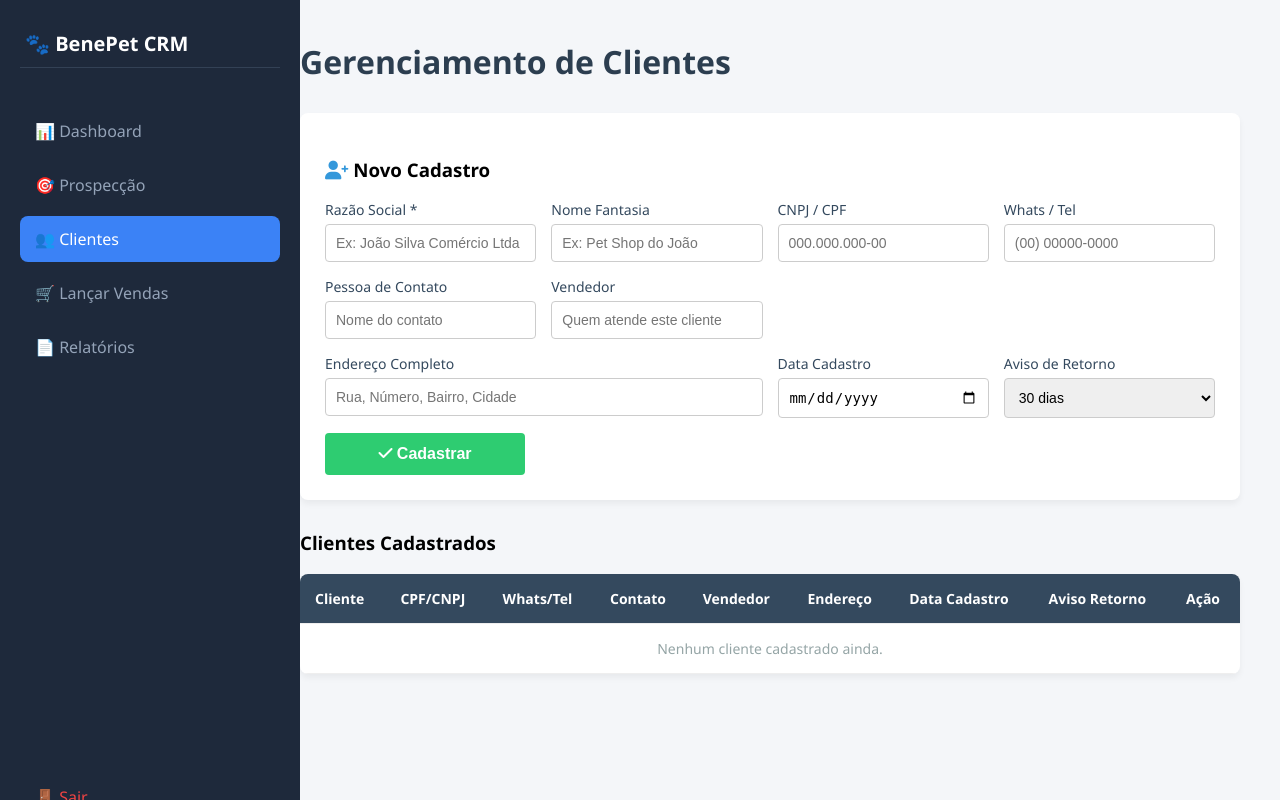
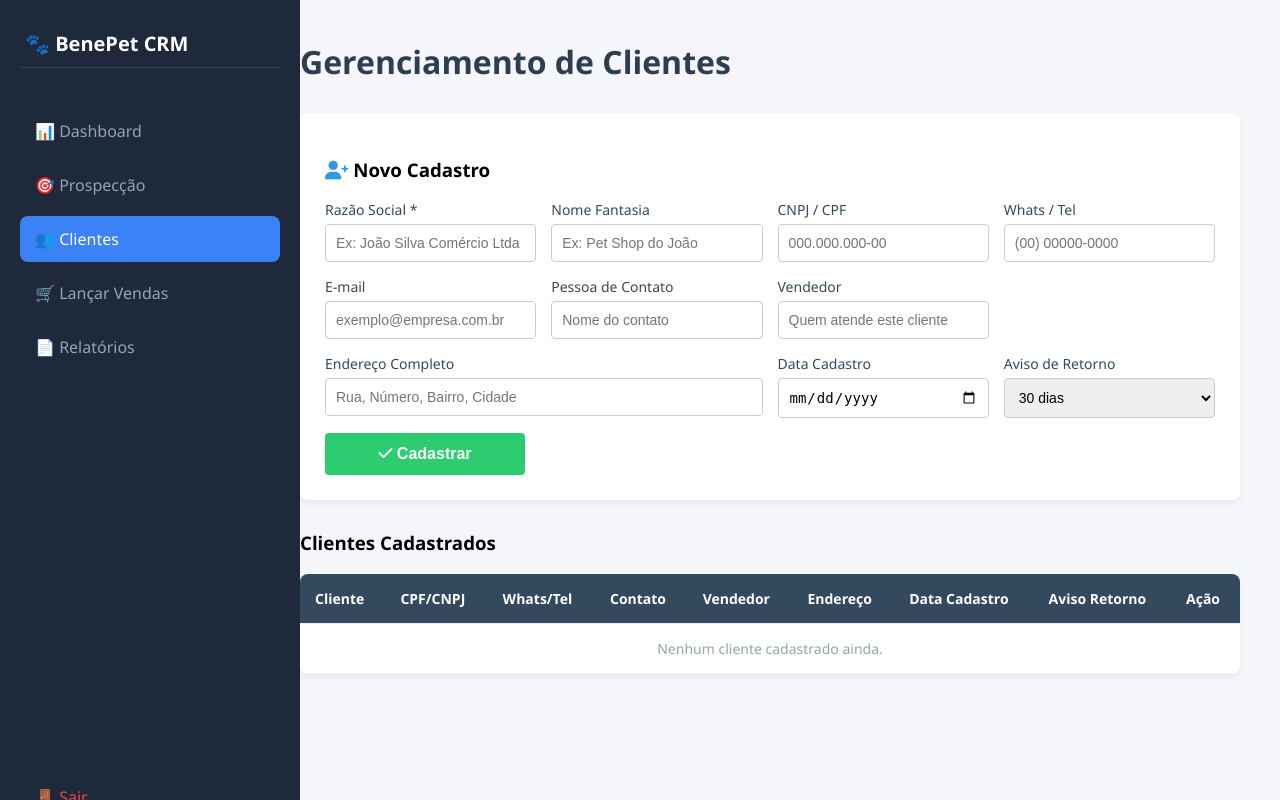
Before and after one commit to Bepenet/Benepet-CRM, a Flask app: template templates/clientes.html in a window 1280 px wide. Run offline with Flask 3, Linux system fonts and the light colour scheme; the template is opened without the code that fills it, so the values that code supplies are empty; data comes from the database, SQL or seed files in the repository.

Commit message:
Adiciona campo de e-mail no cadastro e edicao de clientes

```diff
--- a/app.py
+++ b/app.py
@@ -64,6 +64,8 @@ def montar_link_whatsapp_nf(venda):
     linhas.append(f"CNPJ/CPF: {cliente.cpf_cnpj or 'não informado'}")
     if cliente.endereco:
         linhas.append(f"Endereço: {cliente.endereco}")
+    if cliente.email:
+        linhas.append(f"E-mail: {cliente.email}")
     linhas.append(f"Data: {venda.data_efetiva.strftime('%d/%m/%Y')}")
     linhas.append(f"Prazo de Pagamento: {venda.prazo_pagamento or 'não informado'}")
     linhas.append("")
@@ -127,6 +129,9 @@ def garantir_colunas_novas():
             conn.commit()
         if 'nome_fantasia' not in colunas_cliente:
             conn.execute(text('ALTER TABLE cliente ADD COLUMN nome_fantasia VARCHAR(100)'))
+            conn.commit()
+        if 'email' not in colunas_cliente:
+            conn.execute(text('ALTER TABLE cliente ADD COLUMN email VARCHAR(120)'))
             conn.commit()
 
     colunas_usuario = [c['name'] for c in inspector.get_columns('usuario')]
@@ -455,6 +460,7 @@ def clientes():
         cpf_cnpj = request.form.get('cpf_cnpj')
         endereco = request.form.get('endereco')
         telefone = request.form.get('telefone')
+        email = request.form.get('email')
         contato = request.form.get('contato')
         vendedor = request.form.get('vendedor')
         dias_aviso = int(request.form.get('dias_aviso', 30))
@@ -471,6 +477,7 @@ def clientes():
             cpf_cnpj=cpf_cnpj,
             endereco=endereco,
             telefone=telefone,
+            email=email,
             contato=contato,
             vendedor=vendedor,
             data_cadastro=data_cadastro,
@@ -499,6 +506,7 @@ def detalhe_cliente(id):
         cliente.cpf_cnpj = request.form.get('cpf_cnpj')
         cliente.endereco = request.form.get('endereco')
         cliente.telefone = request.form.get('telefone')
+        cliente.email = request.form.get('email')
         cliente.contato = request.form.get('contato')
         cliente.vendedor = request.form.get('vendedor')
         dias_aviso = int(request.form.get('dias_aviso', 30))
--- a/models.py
+++ b/models.py
@@ -16,6 +16,7 @@ class Cliente(db.Model):
     cpf_cnpj = db.Column(db.String(20))
     endereco = db.Column(db.String(255))
     telefone = db.Column(db.String(20))  # Whats/Tel
+    email = db.Column(db.String(120))  # E-mail
     contato = db.Column(db.String(100))  # Pessoa de contato
     vendedor = db.Column(db.String(100))  # Vendedor responsável pelo atendimento
     data_cadastro = db.Column(db.DateTime, nullable=False)
--- a/templates/cliente_detalhe.html
+++ b/templates/cliente_detalhe.html
@@ -114,6 +114,10 @@
                         <input type="text" id="telefone" name="telefone" value="{{ cliente.telefone or '' }}">
                     </div>
                     <div class="form-group">
+                        <label for="email">E-mail</label>
+                        <input type="email" id="email" name="email" value="{{ cliente.email or '' }}" placeholder="exemplo@empresa.com.br">
+                    </div>
+                    <div class="form-group">
                         <label for="contato">Pessoa de Contato</label>
                         <input type="text" id="contato" name="contato" value="{{ cliente.contato or '' }}">
                     </div>
--- a/templates/clientes.html
+++ b/templates/clientes.html
@@ -109,6 +109,10 @@
                         <input type="text" id="telefone" name="telefone" placeholder="(00) 00000-0000">
                     </div>
                     <div class="form-group">
+                        <label for="email">E-mail</label>
+                        <input type="email" id="email" name="email" placeholder="exemplo@empresa.com.br">
+                    </div>
+                    <div class="form-group">
                         <label for="contato">Pessoa de Contato</label>
                         <input type="text" id="contato" name="contato" placeholder="Nome do contato">
                     </div>
```
